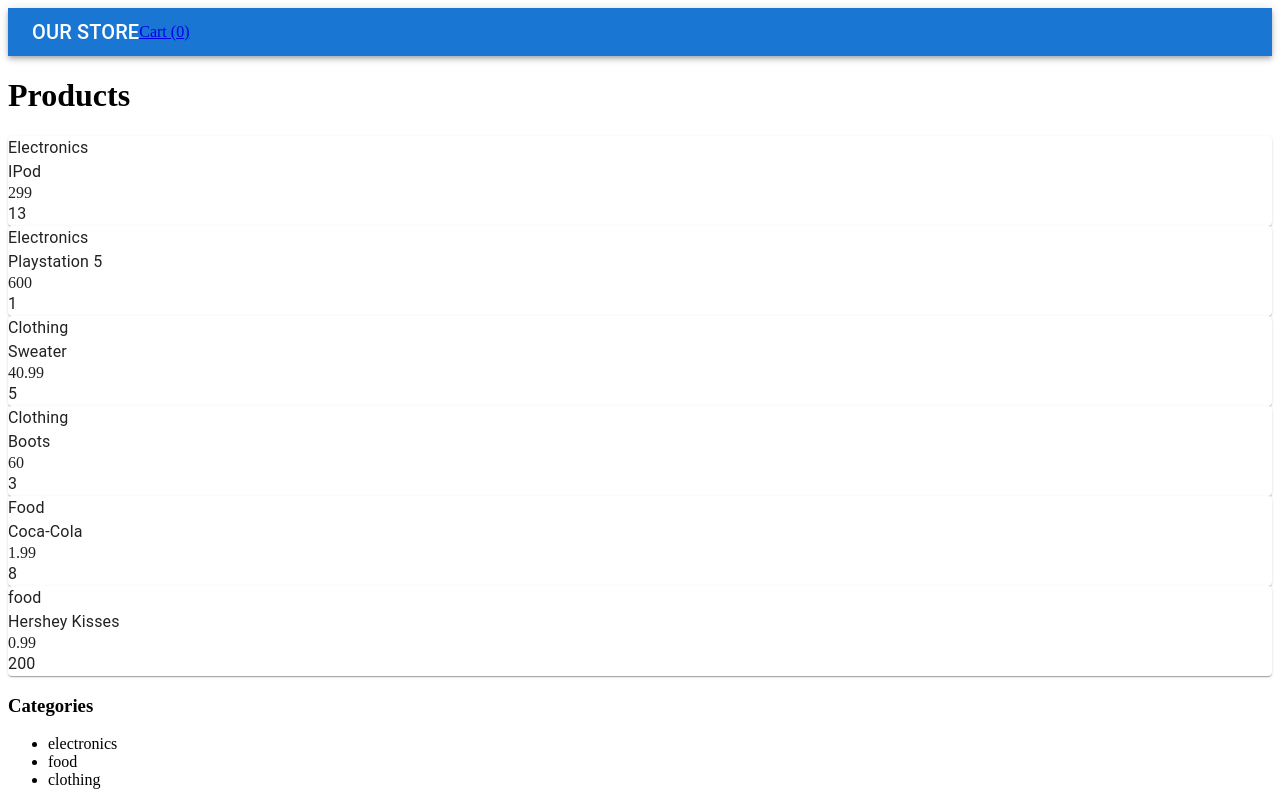
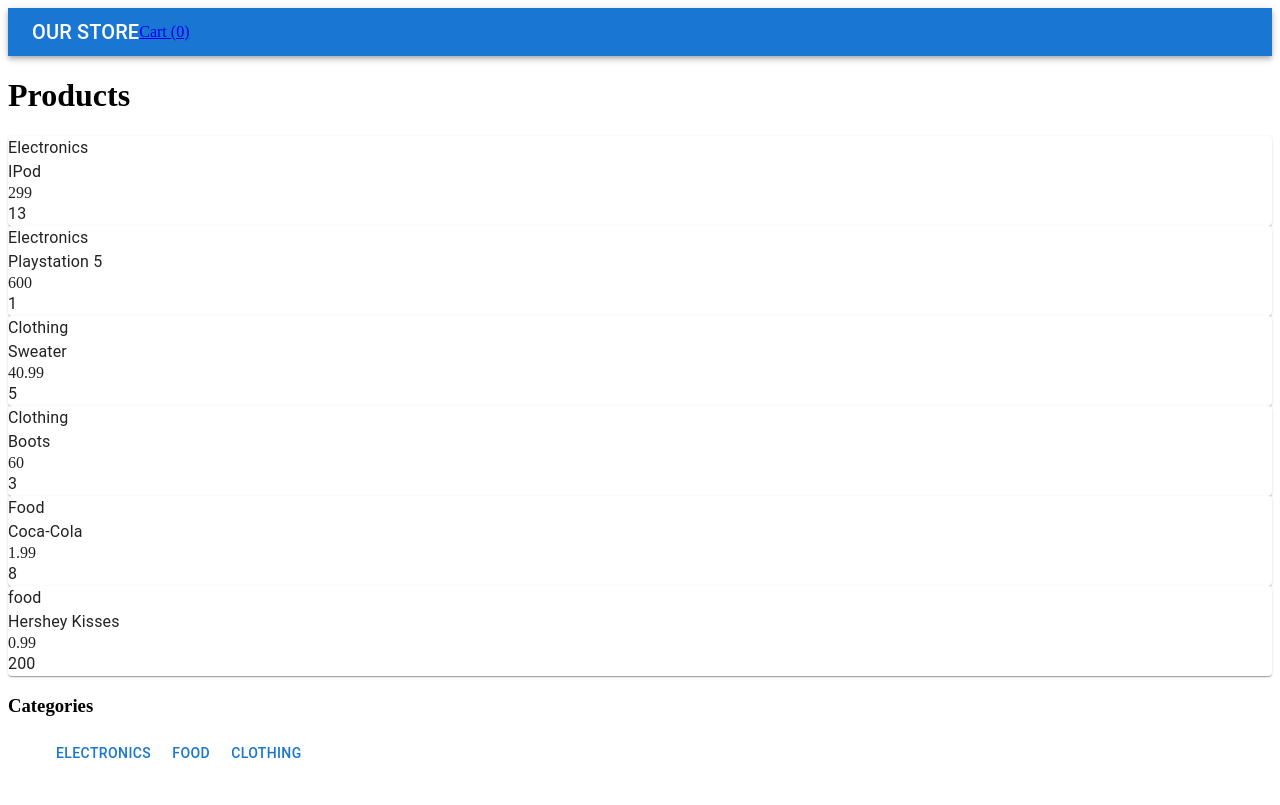
Before and after one commit to mariaka86/storefront, a React (Create React App) app: page / in a window 1280 px wide. Built offline with nearby package versions, Linux system fonts and the light colour scheme.

Commit message:
made categories buttons

```diff
--- a/src/Components/Categories/index.jsx
+++ b/src/Components/Categories/index.jsx
@@ -1,5 +1,6 @@
 import { connect} from 'react-redux';
 import { filterCategory } from '../../Store/Reducers/actions';
+import { ButtonGroup, Button } from "@mui/material"
 
 
 
@@ -11,12 +12,12 @@
     <h3>Categories</h3>
       <ul>
         {props.categories.map((category, index) => (
-          <li
+          <Button
             key={`category-${index}`}
             onClick={() => props.filterCategory(category.name)}
           >
             {category.name}
-          </li>
+          </Button>
         ))}
       </ul>
 
--- a/src/Store/Reducers/cartReducer.js
+++ b/src/Store/Reducers/cartReducer.js
@@ -1,5 +1,6 @@
 let initialState ={
   productsInCart:[],
+
 };
 
 function cartReducer(state=initialState,action){
```
